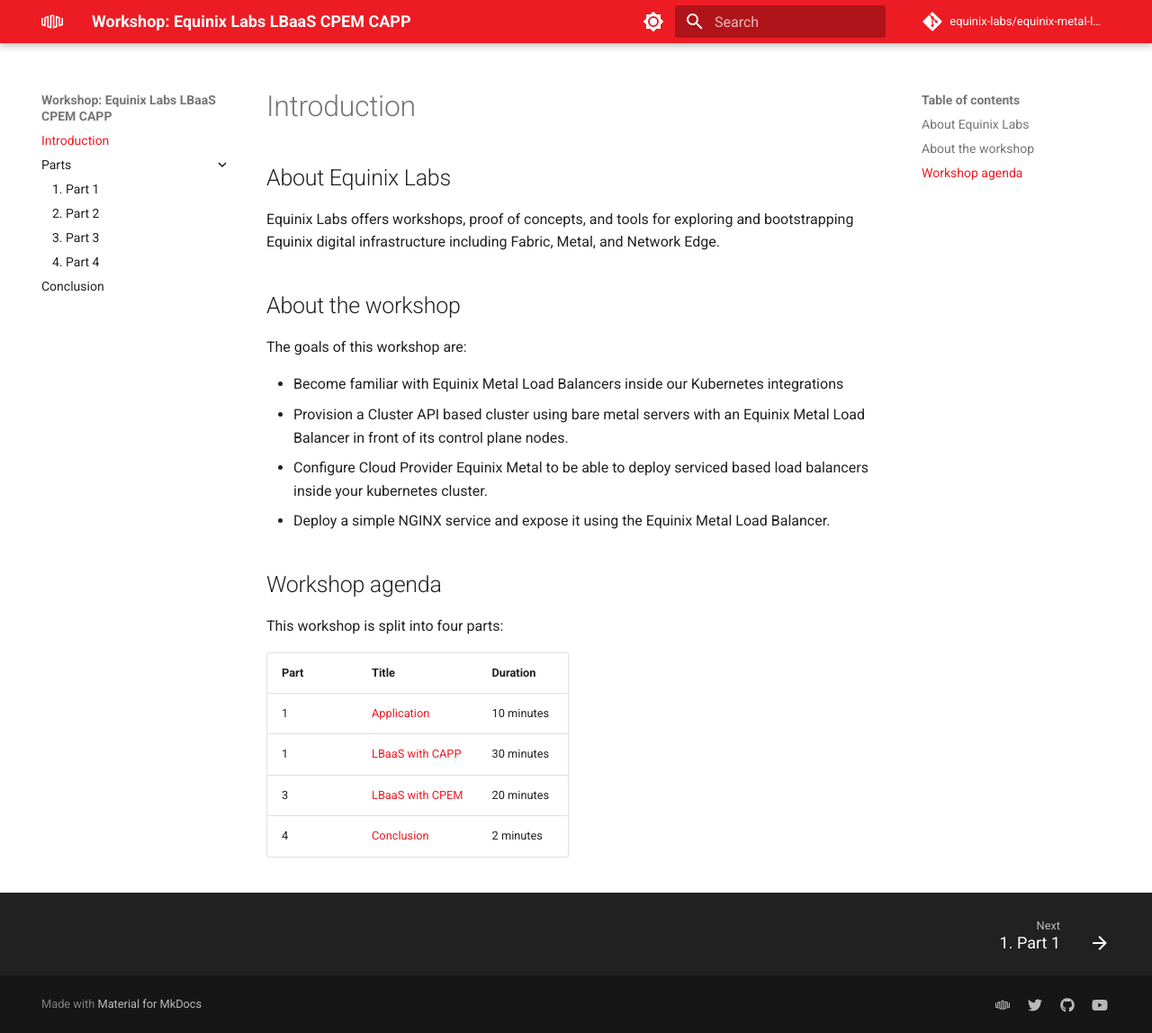
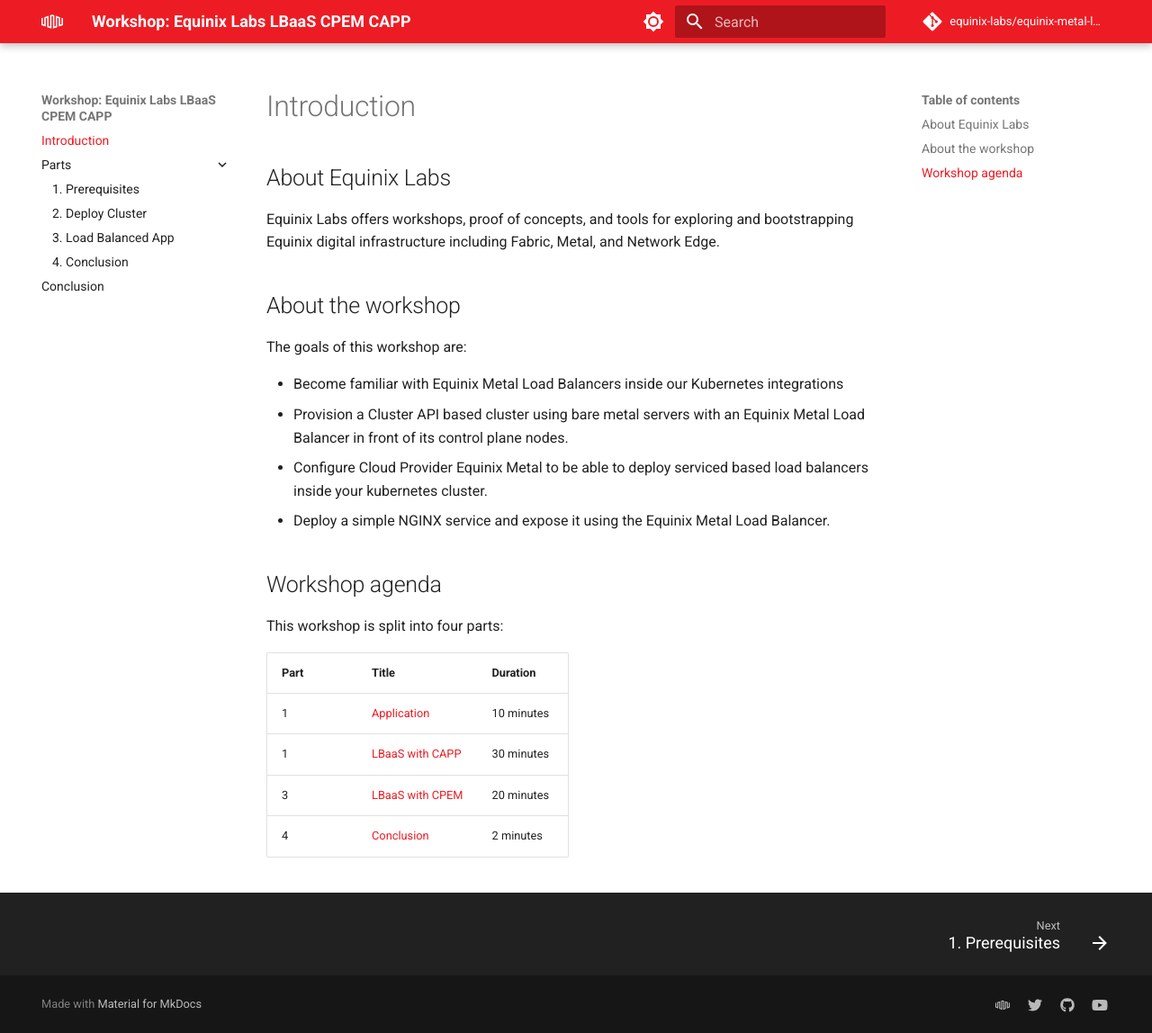
Before and after one commit to equinix-labs/equinix-metal-load-balancer-cpem-capp-workshop, an MkDocs documentation site: the page built from docs/index.md, in a window 1280 px wide and 1148 px high. Shown: the whole window at 90% size. Built offline with MkDocs 1.6.1 and Material for MkDocs 9.7.7, drawn with Linux system fonts in a browser that asks for light colours; comment, search, counter and statistics services are not loaded.

Commit message:
doc: update sidebar names
Signed-off-by: Chris Privitere <23177737+cprivitere@users.noreply.github.com>

```diff
--- a/mkdocs.yml
+++ b/mkdocs.yml
@@ -11,10 +11,10 @@
   - Introduction: index.md
 
   - Parts:
-      - 1. Part 1: parts/1-prerequisites.md
-      - 2. Part 2: parts/2-capp.md
-      - 3. Part 3: parts/3-cpem.md
-      - 4. Part 4: parts/4-conclusion.md
+      - 1. Prerequisites: parts/1-prerequisites.md
+      - 2. Deploy Cluster: parts/2-capp.md
+      - 3. Load Balanced App: parts/3-cpem.md
+      - 4. Conclusion: parts/4-conclusion.md
 
   - Conclusion: parts/conclusion.md
 
```
